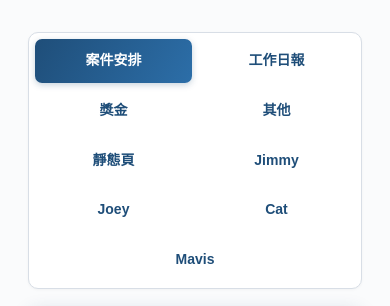
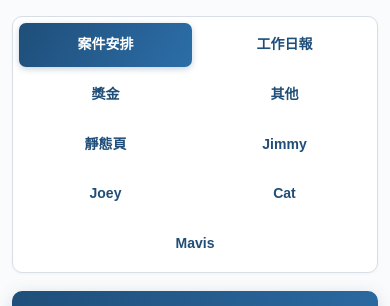
Before and after one commit to cowell-design-department/cowell-design-workday, a plain HTML site: page Design_Department.html in a window 390 px wide. Shown: the top 306 px of the page. Drawn offline with Linux system fonts and the light colour scheme.

Commit message:
Unify .wrap padding across all pages
Switching between pages caused a visual jump because the
older pages used different padding values. Align desktop
to 24px 20px 80px and add a matching 900px breakpoint
override (16px 12px 60px) so behavior is identical
everywhere.

```diff
--- a/Design_Department.html
+++ b/Design_Department.html
@@ -22,7 +22,7 @@
     background:#fafbfc;
     line-height:1.7;
   }
-  .wrap { max-width:1360px; margin:0 auto; padding:32px 28px 80px; }
+  .wrap { max-width:1360px; margin:0 auto; padding:24px 20px 80px; }
   .page-nav {
     display:flex; gap:6px; margin-bottom:18px;
     background:#fff; border:1px solid var(--c-line);
@@ -191,6 +191,9 @@
     header h1 { font-size:21px; }
     .back-to-toc { right:16px; bottom:16px; width:46px; height:46px; }
     .back-to-toc .label { font-size:10px; }
+  }
+  @media (max-width: 900px) {
+    .wrap { padding:16px 12px 60px; }
   }
   @media print {
     body { background:#fff; }
```
Also changed, not shown: Static_Pages.html (+4 -1 lines), index.html (+4 -1 lines), other.html (+4 -1 lines), reward.html (+4 -1 lines).
